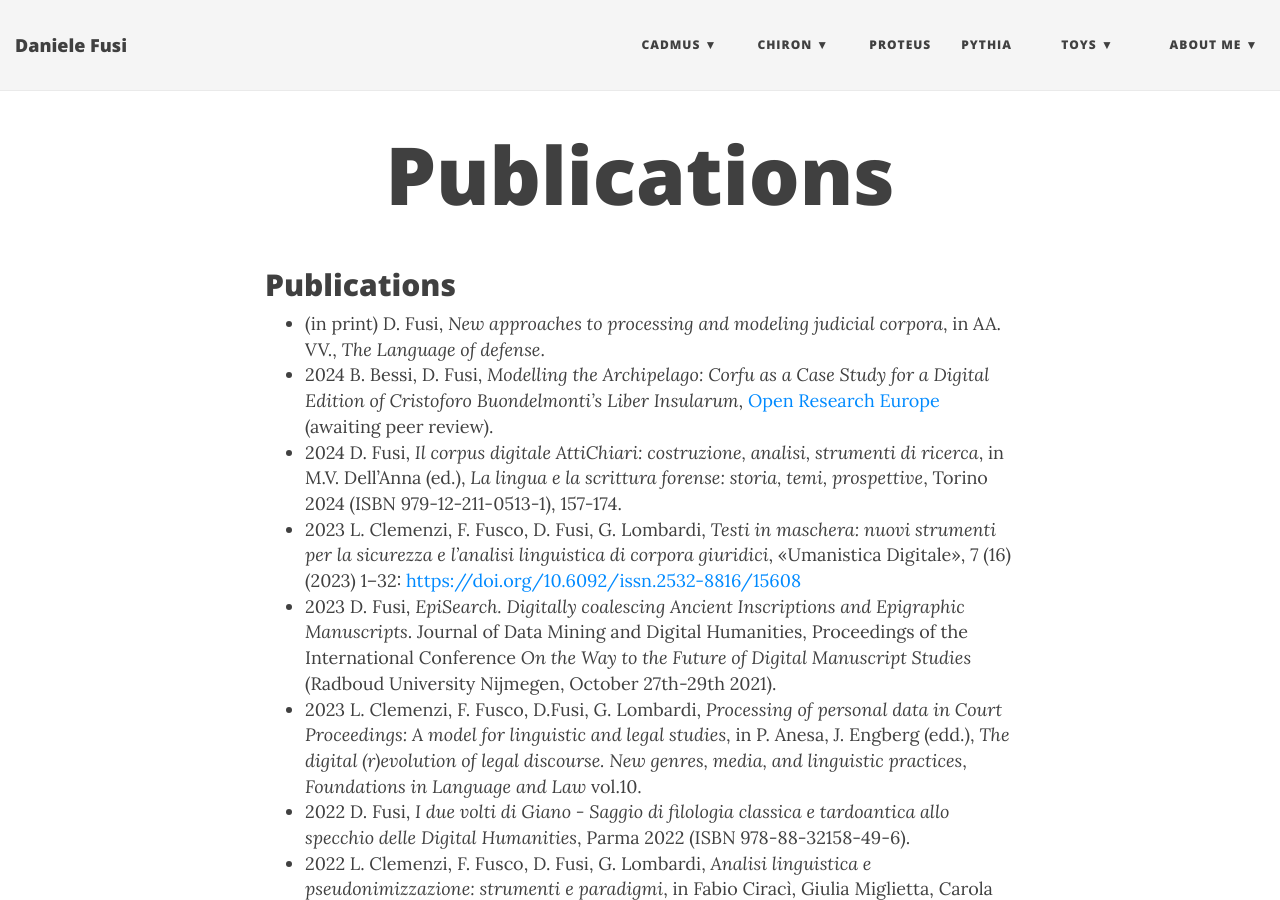
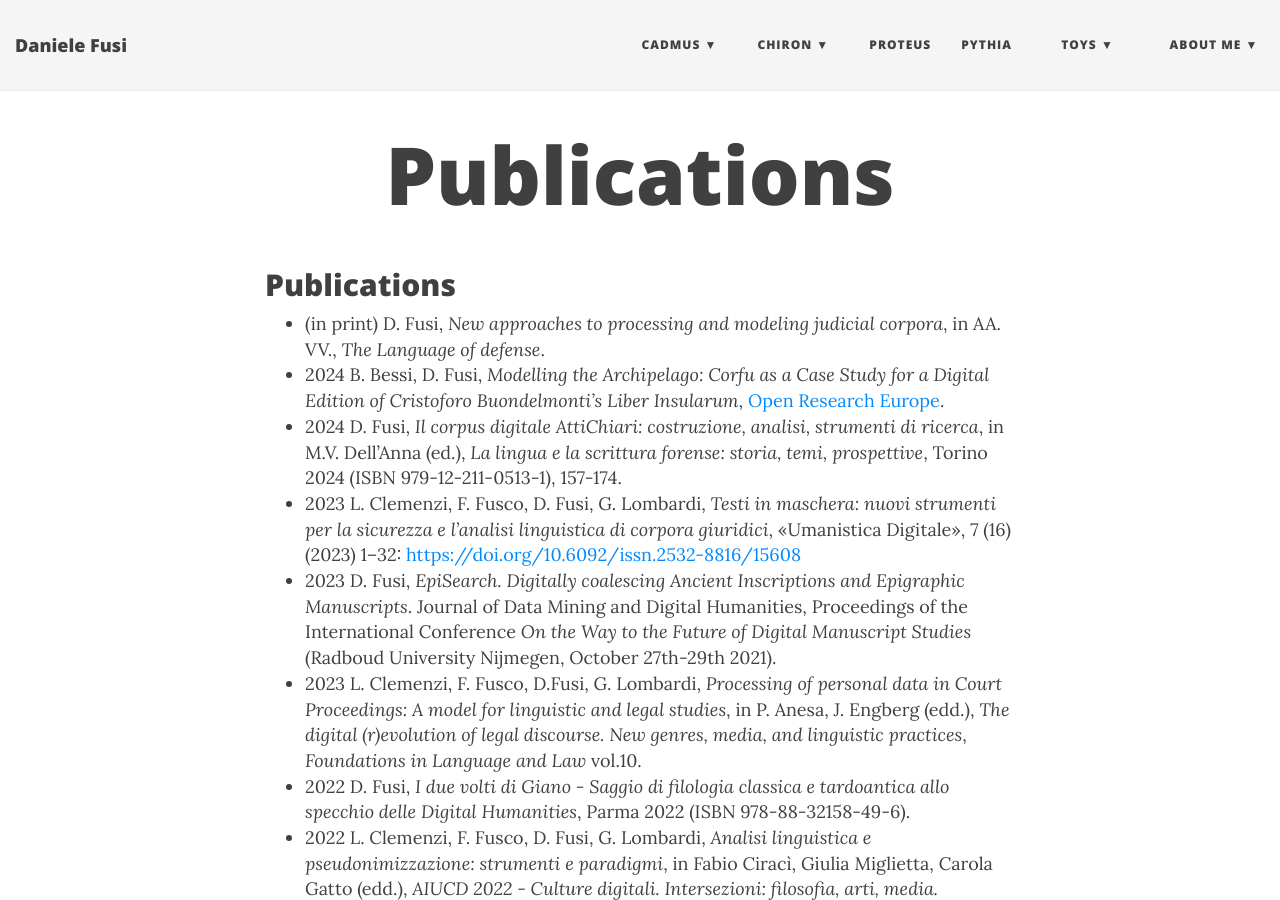
Before and after one commit to Myrmex/overview, a Jekyll site: the page built from publications.md, in a window 1280 px wide and 900 px high. Built offline with Jekyll 4.4.1, drawn with Linux system fonts in a browser that asks for light colours; nearby versions of some CDN libraries; our own code applies the rules of GitHub Pages for plain Markdown files.

Commit message:
Update publications.md

```diff
--- a/publications.md
+++ b/publications.md
@@ -5,7 +5,7 @@
 ## Publications
 
 - (in print) D. Fusi, _New approaches to processing and modeling judicial corpora_, in AA. VV., _The Language of defense_.
-- 2024 B. Bessi, D. Fusi, _Modelling the Archipelago: Corfu as a Case Study for a Digital Edition of Cristoforo Buondelmonti’s Liber Insularum_, [Open Research Europe](https://open-research-europe.ec.europa.eu/articles/4-11/v1) (awaiting peer review).
+- 2024 B. Bessi, D. Fusi, _Modelling the Archipelago: Corfu as a Case Study for a Digital Edition of Cristoforo Buondelmonti’s Liber Insularum_, [Open Research Europe](https://open-research-europe.ec.europa.eu/articles/4-11/v1).
 - 2024 D. Fusi, _Il corpus digitale AttiChiari: costruzione, analisi, strumenti di ricerca_, in M.V. Dell'Anna (ed.), _La lingua e la scrittura forense: storia, temi, prospettive_, Torino 2024 (ISBN 979-12-211-0513-1), 157-174.
 - 2023 L. Clemenzi, F. Fusco, D. Fusi, G. Lombardi, _Testi in maschera: nuovi strumenti per la sicurezza e l’analisi linguistica di corpora giuridici_, «Umanistica Digitale», 7 (16) (2023) 1–32: <https://doi.org/10.6092/issn.2532-8816/15608>
 - 2023 D. Fusi, _EpiSearch. Digitally coalescing Ancient Inscriptions and Epigraphic Manuscripts_. Journal of Data Mining and Digital Humanities, Proceedings of the International Conference _On the Way to the Future of Digital Manuscript Studies_ (Radboud University Nijmegen, October 27th-29th 2021).
```
